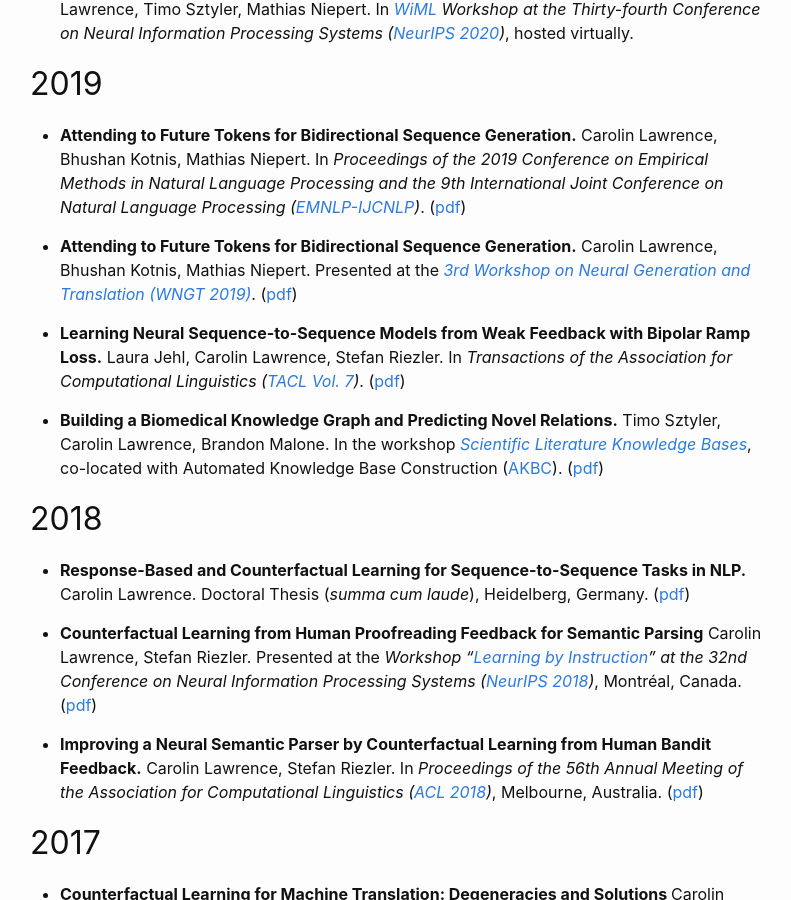
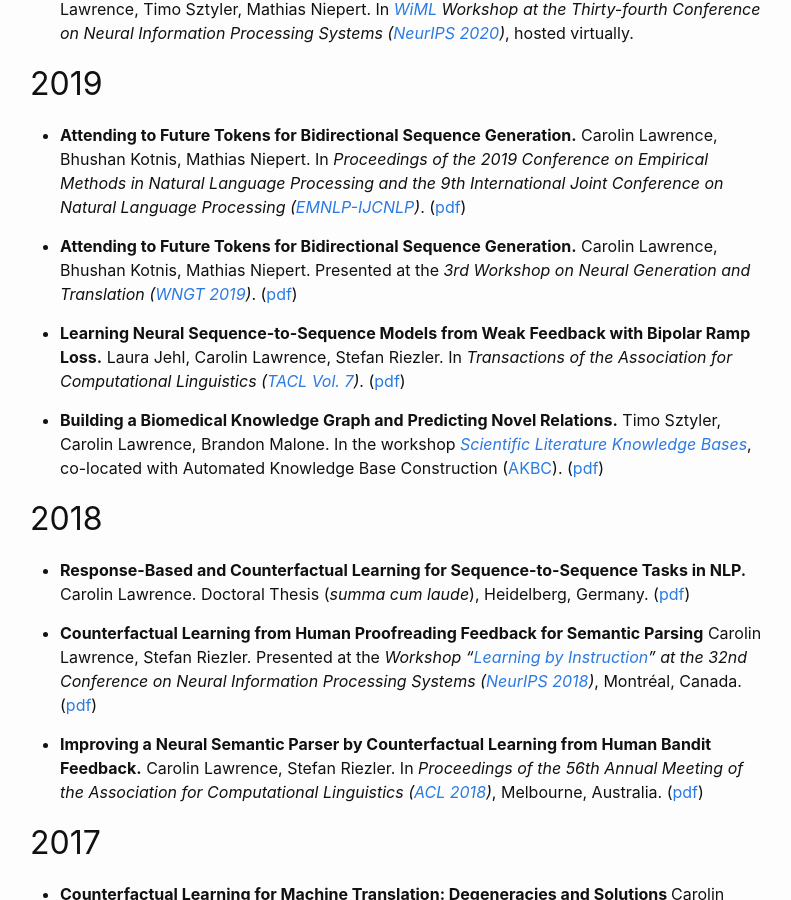
Before and after one commit to carolinlawrence/carolinlawrence.github.io, a Jekyll site: the page built from publications.markdown, in a window 1280 px wide and 900 px high, scrolled down 2183 px. Shown: the whole window, without its empty margins (240-1031 px from the left). Built offline with Jekyll 4.4.1, drawn with Linux system fonts in a browser that asks for light colours.

```diff
--- a/publications.markdown
+++ b/publications.markdown
@@ -44,7 +44,7 @@ layout: page
 ## 2019
 <ul>
 <p><li><b>Attending to Future Tokens for Bidirectional Sequence Generation.</b> Carolin Lawrence, Bhushan Kotnis, Mathias Niepert. In <i>Proceedings of the 2019 Conference on Empirical Methods in Natural Language Processing and the 9th International Joint Conference on Natural Language Processing (<a href='https://www.emnlp-ijcnlp2019.org/'>EMNLP-IJCNLP</a>)</i>. (<a href="https://www.aclweb.org/anthology/D19-1001">pdf</a>)</li></p>
-<p><li><b>Attending to Future Tokens for Bidirectional Sequence Generation.</b> Carolin Lawrence, Bhushan Kotnis, Mathias Niepert. Presented at the <i><a href='https://sites.google.com/view/wngt19/home'>3rd Workshop on Neural Generation and Translation (WNGT 2019)</a></i>. (<a href="https://www.aclweb.org/anthology/D19-1001">pdf</a>)</li></p>
+<p><li><b>Attending to Future Tokens for Bidirectional Sequence Generation.</b> Carolin Lawrence, Bhushan Kotnis, Mathias Niepert. Presented at the <i>3rd Workshop on Neural Generation and Translation (<a href='https://sites.google.com/view/wngt19/home'>WNGT 2019</a>)</i>. (<a href="https://www.aclweb.org/anthology/D19-1001">pdf</a>)</li></p>
 <p><li><b>Learning Neural Sequence-to-Sequence Models from Weak Feedback with Bipolar Ramp Loss.</b> Laura Jehl, Carolin Lawrence, Stefan Riezler. In <i>Transactions of the Association for Computational Linguistics (<a href='https://www.transacl.org/ojs/index.php/tacl/issue/view/15'>TACL Vol. 7</a>)</i>. (<a href="https://www.mitpressjournals.org/doi/pdf/10.1162/tacl_a_00265">pdf</a>)</li></p>
 <p><li><b>Building a Biomedical Knowledge Graph and Predicting Novel Relations.</b> Timo Sztyler, Carolin Lawrence, Brandon Malone. In the workshop <i><a href="https://sites.google.com/view/akbc-sci/home">Scientific Literature Knowledge Bases</a></i>, co-located with Automated Knowledge Base Construction (<a href='https://www.akbc.ws/2019/'>AKBC</a>). (<a href="/papers/SztylerETAL19.pdf">pdf</a>)</li></p>
 </ul>
```
